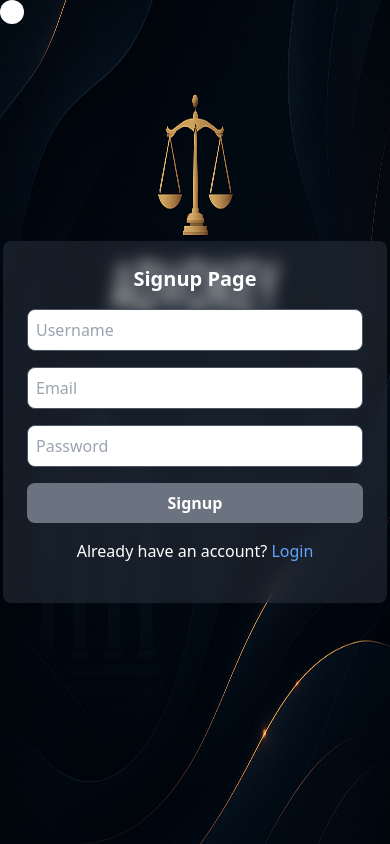
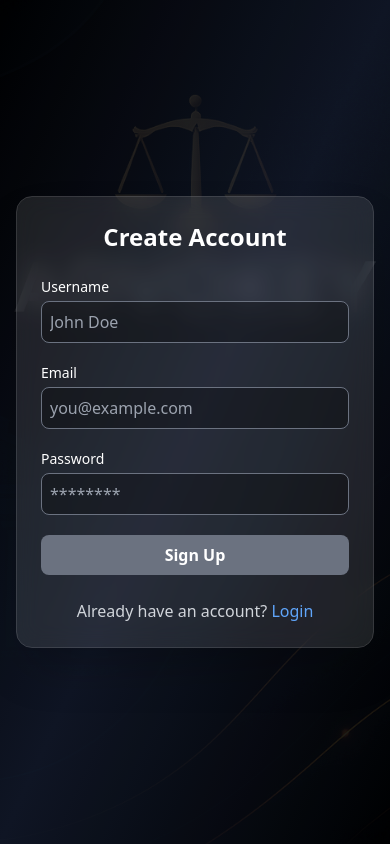
Before and after one commit to Manishkumar76/AdvoKey, a Next.js app: page /signup in a window 390 px wide. Built offline with nearby package versions, Linux system fonts and the light colour scheme.

Commit message:
modify login page and signup page to use the new design

```diff
--- a/package.json
+++ b/package.json
@@ -12,6 +12,7 @@
   },
   "dependencies": {
     "@gsap/react": "^2.1.2",
+    "@material-tailwind/react": "^2.1.10",
     "aos": "^2.3.4",
     "axios": "^1.8.1",
     "bcryptjs": "^3.0.2",
--- a/src/app/login/page.tsx
+++ b/src/app/login/page.tsx
@@ -1,181 +1,152 @@
-'use client'; // This file is client-side only
-import Link from "next/link";
+'use client';
+
 import React, { useState, useEffect } from "react";
 import { useRouter } from 'next/navigation';
 import axios from "axios";
-import { useGSAP } from "@gsap/react";
-import gsap from "gsap";
-import toast, { Toaster } from "react-hot-toast"; // Import Toaster
-import bg from "../assets/images/Bg_image.jpeg";
-import Image from "next/image";
+import toast, { Toaster } from "react-hot-toast";
+import Link from "next/link";
 
 export default function Login() {
     const router = useRouter();
-    const [user, setUser] = useState({
-        email: "",
-        password: ""
-    });
-    const [errors, setErrors] = useState({
-        email: "",
-        password: ""
-    });
+    const [user, setUser] = useState({ email: "", password: "" });
+    const [errors, setErrors] = useState({ email: "", password: "" });
+    const [touched, setTouched] = useState({ email: false, password: false });
     const [buttonDisabled, setButtonDisabled] = useState(true);
-    const [touched, setTouched] = useState({
-        email: false,
-        password: false
-    });
     const [loading, setLoading] = useState(false);
 
     const validate = () => {
-        const newErrors = {
-            email: "",
-            password: "",
-        };
+        const newErrors = { email: "", password: "" };
 
-        // Email validation
         if (!user.email) {
-            newErrors.email = 'Email is required';
+            newErrors.email = "Email is required";
         } else if (!/^[^\s@]+@[^\s@]+\.[^\s@]+$/.test(user.email)) {
-            newErrors.email = 'Invalid email format';
+            newErrors.email = "Invalid email format";
         }
 
-        // Password validation
         if (!user.password) {
-            newErrors.password = 'Password is required';
+            newErrors.password = "Password is required";
         } else {
-            if (user.password.length < 8) {
-                newErrors.password += 'Password must be at least 8 characters. ';
-            }
-            if (!/[A-Z]/.test(user.password)) {
-                newErrors.password += 'Must include at least one uppercase letter. ';
-            }
-            if (!/[a-z]/.test(user.password)) {
-                newErrors.password += 'Must include at least one lowercase letter. ';
-            }
-            if (!/\d/.test(user.password)) {
-                newErrors.password += 'Must include at least one number. ';
-            }
-            if (!/[@$!%*?&]/.test(user.password)) {
-                newErrors.password += 'Must include at least one special character (@$!%*?&). ';
-            }
+            if (user.password.length < 8) newErrors.password += "Min 8 chars. ";
+            if (!/[A-Z]/.test(user.password)) newErrors.password += "One uppercase. ";
+            if (!/[a-z]/.test(user.password)) newErrors.password += "One lowercase. ";
+            if (!/\d/.test(user.password)) newErrors.password += "One number. ";
+            if (!/[@$!%*?&]/.test(user.password)) newErrors.password += "One special char (@$!%*?&). ";
         }
 
         setErrors(newErrors);
-        return Object.values(newErrors).every(error => error === '');
+        return Object.values(newErrors).every((err) => err === "");
     };
 
     useEffect(() => {
-        const isValid = validate();
-        setButtonDisabled(!isValid);
+        setButtonDisabled(!validate());
     }, [user]);
+
+    const handleBlur = (field: keyof typeof touched) => {
+        setTouched({ ...touched, [field]: true });
+        validate();
+    };
 
     const onLogin = async () => {
         try {
             setLoading(true);
             const response = await axios.post("/api/users/login", user);
-            toast.success(response.data.message); // This should work now
-            // console.log("Login successful", response.data);
-
-            router.push("/"); // Redirect to home page after login
+            toast.success(response.data.message || "Login successful", { duration: 4000 });
+            router.push("/");
         } catch (error: any) {
-            toast.error(error.response?.data?.error || "Login failed"); // This should work now
-            // console.error("Login error:", error.message);
-            setButtonDisabled(false);
+            toast.error(error.response?.data?.error || "Login failed", { duration: 4000 });
         } finally {
             setLoading(false);
-            setButtonDisabled(false);
         }
     };
 
-    const handleBlur = (field: any) => {
-        setTouched({ ...touched, [field]: true });
-        validate();
-    };
-
-    // GSAP Cursor Effect
-    const [mousePosition, setMousePosition] = useState({ x: 0, y: 0 });
-
-    useEffect(() => {
-        const mousemove = (e: any) => {
-            setMousePosition({ x: e.clientX, y: e.clientY });
-        };
-        window.addEventListener('mousemove', mousemove);
-        return () => window.removeEventListener('mousemove', mousemove);
-    }, []);
-
-    useGSAP(() => {
-        gsap.to('.cursor', {
-            x: mousePosition.x,
-            y: mousePosition.y,
-            ease: "power2.out",
-            duration: 0.3
-        });
-    }, [mousePosition]);
-
     return (
-        <div className="h-screen bg-gradient-to-br from-gray-800 via-gray-900 to-gray-800">
-            {/* Add the Toaster component */}
+        <div className="relative min-h-screen bg-gradient-to-br from-black via-gray-900 to-black overflow-hidden flex flex-col lg:flex-row items-center justify-center p-4 sm:p-6">
             <Toaster position="top-center" />
 
-            {/* Animated Cursor */}
-            <div className="cursor w-6 h-6 rounded-full bg-white fixed z-50 "></div>
-            <div className={`h-screen flex items-center justify-center relative `}>
-                <img src="/auth_bg.png" alt="" className="h-screen absolute w-full " />
-                {
-   loading && (
-    <div
-      className="fixed inset-0 bg-black bg-opacity-70 flex items-center justify-center z-50"
-      role="dialog"
-      aria-modal="true"
-    >
-      <svg className="animate-spin h-12 w-12 text-blue-400" xmlns="http://www.w3.org/2000/svg" fill="none" viewBox="0 0 24 24">
+            {/* Loading Spinner */}
+            {loading && (
+                <div className="fixed inset-0 bg-black bg-opacity-70 flex items-center justify-center z-50">
+                    <svg className="animate-spin h-12 w-12 text-blue-400" fill="none" viewBox="0 0 24 24">
                         <circle className="opacity-25" cx="12" cy="12" r="10" stroke="currentColor" strokeWidth="4" />
                         <path className="opacity-75" fill="currentColor" d="M4 12a8 8 0 018-8v8z" />
                     </svg>
                 </div>
             )}
 
+            {/* Background Blur */}
+            <div className="absolute inset-0">
+                <img src="/auth_bg.png" alt="Background" className="w-full h-full object-cover opacity-10" />
+            </div>
 
-                <div className="flex flex-col items-center w-96 p-6 rounded-lg shadow-lg bg-gray-600 text-white shadow-blue-600 bg-opacity-10 backdrop-blur">
-                    <h1 className="text-xl font-bold mb-4">Login</h1>
+            <div className="z-10 flex flex-col lg:flex-row items-stretch w-full max-w-6xl rounded-2xl overflow-hidden border border-white/20 shadow-2xl backdrop-blur-md">
+                {/* Login Form */}
+                <div className="w-full lg:w-1/2 bg-white/10 text-white p-6 sm:p-8 flex flex-col justify-center">
 
+                    <h1 className="text-2xl font-semibold mb-6 text-center">Welcome Back</h1>
+
+                    <form className="space-y-5">
+                        {/* Email */}
+                        <div>
+                            <label htmlFor="email" className="block text-sm font-medium mb-1">Email</label>
                             <input
-                        className="w-full p-2 border border-gray-600 rounded-lg mb-4 bg-gray-700 focus:outline-none focus:border-blue-400"
                                 id="email"
-                        type="text"
-                        placeholder="Email"
+                                type="email"
+                                placeholder="you@example.com"
                                 value={user.email}
                                 onChange={(e) => setUser({ ...user, email: e.target.value })}
-                        onBlur={() => handleBlur('email')}
+                                onBlur={() => handleBlur("email")}
+                                disabled={loading}
+                                className="w-full p-2 rounded-lg border border-gray-500 bg-black bg-opacity-30 text-white placeholder-gray-400 focus:outline-none focus:border-blue-400"
                             />
                             {touched.email && errors.email && (
-                        <div className="text-red-500 text-sm mb-2">{errors.email}</div>
+                                <p className="text-red-500 text-sm mt-1">{errors.email}</p>
                             )}
+                        </div>
 
+                        {/* Password */}
+                        <div>
+                            <label htmlFor="password" className="block text-sm font-medium mb-1">Password</label>
                             <input
-                        className="w-full p-2 border border-gray-600 rounded-lg mb-4 bg-gray-700 focus:outline-none focus:border-blue-400"
                                 id="password"
                                 type="password"
-                        placeholder="Password"
+                                placeholder="********"
                                 value={user.password}
                                 onChange={(e) => setUser({ ...user, password: e.target.value })}
-                        onBlur={() => handleBlur('password')}
+                                onBlur={() => handleBlur("password")}
+                                disabled={loading}
+                                className="w-full p-2 rounded-lg border border-gray-500 bg-black bg-opacity-30 text-white placeholder-gray-400 focus:outline-none focus:border-blue-400"
                             />
                             {touched.password && errors.password && (
-                        <div className="text-red-500 text-sm mb-2">{errors.password}</div>
+                                <p className="text-red-500 text-sm mt-1">{errors.password}</p>
                             )}
+                        </div>
 
+                        {/* Login Button */}
                         <button
-                        disabled={buttonDisabled}
-                        className="w-full p-2 bg-blue-500 text-white font-semibold rounded-lg hover:bg-blue-600 transition duration-200 disabled:bg-gray-500 disabled:cursor-not-allowed"
+                            type="button"
                             onClick={onLogin}
+                            disabled={buttonDisabled || loading}
+                            className="w-full bg-blue-600 hover:bg-blue-700 transition duration-200 p-2 rounded-lg text-white font-semibold disabled:bg-gray-500 disabled:cursor-not-allowed"
                         >
-                        Login
+                            {loading ? "Logging in..." : "Login"}
                         </button>
-                    <div className="my-2 py-2">
-                        <span>Don't have an account? </span>
-                        <Link className="text-blue-400 mt-4 hover:underline" href="/signup">Sign Up</Link>
+                    </form>
+
+                    {/* Link to Signup */}
+                    <div className="mt-6 text-center">
+                        <span className="text-gray-300">Don't have an account?</span>{" "}
+                        <Link href="/signup" className="text-blue-400 hover:underline">Sign Up</Link>
                     </div>
+
+                </div>
+
+                {/* Right Side Image */}
+                <div className=" hidden lg:flex w-full lg:w-1/2 bg-black bg-opacity-20 flex items-center justify-center">
+                    <img
+                        src="https://img.freepik.com/premium-vector/lawyer-s-office-with-desk-bookshelf-vector-design_1045156-7143.jpg"
+                        alt="Login Illustration"
+                        className=" max-h-[90vh] object-cover shadow-2xl"
+                    />
                 </div>
             </div>
         </div>
--- a/src/app/signup/page.tsx
+++ b/src/app/signup/page.tsx
@@ -3,38 +3,19 @@ import Link from "next/link";
 import React, { useState, useEffect } from "react";
 import { useRouter } from 'next/navigation';
 import axios from "axios";
-import toast from "react-hot-toast";
-import { Toaster } from "react-hot-toast";
-import Skeleton from "react-loading-skeleton";
+import toast, { Toaster } from "react-hot-toast";
 
 export default function Signup() {
   const router = useRouter();
-  const [user, setUser] = useState({
-    email: "",
-    password: "",
-    username: ""
-  });
-  const [errors, setErrors] = useState({
-    username: "",
-    email: "",
-    password: ""
-  });
+  const [user, setUser] = useState({ email: "", password: "", username: "" });
+  const [errors, setErrors] = useState({ username: "", email: "", password: "" });
   const [buttonDisabled, setButtonDisabled] = useState(true);
-  const [touched, setTouched] = useState({
-    username: false,
-    email: false,
-    password: false
-  });
+  const [touched, setTouched] = useState({ username: false, email: false, password: false });
   const [loading, setLoading] = useState(false);
 
   const validate = () => {
-    const newErrors = {
-      username: "",
-      email: "",
-      password: "",
-    };
+    const newErrors = { username: "", email: "", password: "" };
 
-    // Username validation
     if (!user.username) {
       newErrors.username = 'Username is required';
     } else if (!/^[a-zA-Z\s]+$/.test(user.username)) {
@@ -43,142 +24,152 @@ export default function Signup() {
       newErrors.username = 'Username must be at least 4 characters';
     }
 
-    // Email validation
     if (!user.email) {
       newErrors.email = 'Email is required';
     } else if (!/^[^\s@]+@[^\s@]+\.[^\s@]+$/.test(user.email)) {
       newErrors.email = 'Invalid email format';
     }
 
-    // Password validation
     if (!user.password) {
       newErrors.password = 'Password is required';
     } else {
-      if (user.password.length < 8) {
-        newErrors.password += 'Password must be at least 8 characters. ';
-      }
-      if (!/[A-Z]/.test(user.password)) {
-        newErrors.password += 'Must include at least one uppercase letter. ';
-      }
-      if (!/[a-z]/.test(user.password)) {
-        newErrors.password += 'Must include at least one lowercase letter. ';
-      }
-      if (!/\d/.test(user.password)) {
-        newErrors.password += 'Must include at least one number. ';
-      }
-      if (!/[@$!%*?&]/.test(user.password)) {
-        newErrors.password += 'Must include at least one special character (@$!%*?&). ';
-      }
+      if (user.password.length < 8) newErrors.password += 'Min 8 characters. ';
+      if (!/[A-Z]/.test(user.password)) newErrors.password += 'One uppercase. ';
+      if (!/[a-z]/.test(user.password)) newErrors.password += 'One lowercase. ';
+      if (!/\d/.test(user.password)) newErrors.password += 'One number. ';
+      if (!/[@$!%*?&]/.test(user.password)) newErrors.password += 'One special char (@$!%*?&). ';
     }
 
     setErrors(newErrors);
     return Object.values(newErrors).every(error => error === '');
   };
 
-
-
   useEffect(() => {
-    const isValid = validate();
-    setButtonDisabled(!isValid);
+    setButtonDisabled(!validate());
   }, [user]);
 
   const onSignup = async () => {
     try {
       setLoading(true);
       const response = await axios.post("/api/users/signup", user);
-      toast.success("Signup successful", { duration: 5000 });
-      console.log("Signup successful", response.data);
-
-      router.push("/login"); // Redirect to login page after signup
+      toast.success("Signup successful", { duration: 4000 });
+      router.push("/login");
     } catch (error: any) {
-      toast.error(error.response?.data?.error, { duration: 5000 });
+      toast.error(error.response?.data?.error || "Signup failed", { duration: 4000 });
     } finally {
       setLoading(false);
-      setButtonDisabled(true);
     }
   };
 
-  const handleBlur = (field: any) => {
+  const handleBlur = (field: keyof typeof touched) => {
     setTouched({ ...touched, [field]: true });
     validate();
   };
 
   return (
-    <div className="relative min-h-screen">
+    <div className="relative min-h-screen bg-gradient-to-br from-black via-gray-900 to-black flex items-center justify-center p-4 sm:p-6">
       <Toaster position="top-center" />
-      {/* Skeleton loader background */}
-      <div className="cursor w-6 h-6 rounded-full bg-white fixed z-50 pointer-events-none"></div>
-      <div className="h-screen bg-gray-900 flex items-center justify-center relative">
-      <img src="/auth_bg.png" alt="" className="h-screen absolute w-full " />
+
       {loading && (
-                <div
-                  className="fixed inset-0 bg-black bg-opacity-70 flex items-center justify-center z-50"
-                  role="dialog"
-                  aria-modal="true"
-                >
-                  <svg className="animate-spin h-12 w-12 text-blue-400" xmlns="http://www.w3.org/2000/svg" fill="none" viewBox="0 0 24 24">
+        <div className="fixed inset-0 bg-black bg-opacity-70 flex items-center justify-center z-50">
+          <svg className="animate-spin h-12 w-12 text-blue-400" fill="none" viewBox="0 0 24 24">
             <circle className="opacity-25" cx="12" cy="12" r="10" stroke="currentColor" strokeWidth="4" />
             <path className="opacity-75" fill="currentColor" d="M4 12a8 8 0 018-8v8z" />
           </svg>
         </div>
       )}
-        <div className="flex flex-col items-center w-96 p-6 rounded-lg bg-gray-600 text-white bg-opacity-30 backdrop-blur">
-          <h1 className="text-xl font-bold mb-4">Signup Page</h1>
 
+      {/* Background Overlay */}
+      <div className="absolute inset-0 z-0">
+        <img src="/auth_bg.png" alt="Background" className="w-full h-full object-cover opacity-10" />
+      </div>
+
+      {/* Auth Container */}
+      <div className="z-10 flex flex-col lg:flex-row items-stretch w-full max-w-6xl rounded-2xl overflow-hidden border border-white/20 shadow-2xl backdrop-blur-md">
+        {/* Form Section */}
+        <div className="w-full lg:w-1/2 bg-white/10 text-white p-6 sm:p-8 flex flex-col justify-center">
+          <h1 className="text-2xl sm:text-3xl font-semibold mb-6 text-center">Create Account</h1>
+
+          <form className="space-y-5">
+            {/* Username */}
+            <div>
+              <label htmlFor="username" className="block text-sm font-medium mb-1">Username</label>
               <input
-            className="w-full p-2 border border-gray-600 rounded-lg mb-4 text-black focus:outline-none focus:border-blue-400"
                 id="username"
                 type="text"
-            placeholder="Username"
+                placeholder="John Doe"
                 value={user.username}
                 onChange={(e) => setUser({ ...user, username: e.target.value })}
                 onBlur={() => handleBlur('username')}
-            disabled={loading} // Disable input while loading
+                disabled={loading}
+                className="w-full p-2 rounded-lg border border-gray-500 bg-black bg-opacity-30 text-white placeholder-gray-400 focus:outline-none focus:border-blue-400"
               />
               {touched.username && errors.username && (
-            <div className="text-red-500 text-sm mb-2">{errors.username}</div>
+                <p className="text-red-500 text-sm mt-1">{errors.username}</p>
               )}
+            </div>
 
+            {/* Email */}
+            <div>
+              <label htmlFor="email" className="block text-sm font-medium mb-1">Email</label>
               <input
-            className="w-full p-2 border border-gray-600 rounded-lg mb-4 text-black focus:outline-none focus:border-blue-400"
                 id="email"
                 type="email"
-            placeholder="Email"
+                placeholder="you@example.com"
                 value={user.email}
                 onChange={(e) => setUser({ ...user, email: e.target.value })}
                 onBlur={() => handleBlur('email')}
-            disabled={loading} // Disable input while loading
+                disabled={loading}
+                className="w-full p-2 rounded-lg border border-gray-500 bg-black bg-opacity-30 text-white placeholder-gray-400 focus:outline-none focus:border-blue-400"
               />
               {touched.email && errors.email && (
-            <div className="text-red-500 text-sm mb-2">{errors.email}</div>
+                <p className="text-red-500 text-sm mt-1">{errors.email}</p>
               )}
+            </div>
 
+            {/* Password */}
+            <div>
+              <label htmlFor="password" className="block text-sm font-medium mb-1">Password</label>
               <input
-            className="w-full p-2 border border-gray-600 rounded-lg mb-4 text-black focus:outline-none focus:border-blue-400"
                 id="password"
                 type="password"
-            placeholder="Password"
+                placeholder="********"
                 value={user.password}
                 onChange={(e) => setUser({ ...user, password: e.target.value })}
                 onBlur={() => handleBlur('password')}
-            disabled={loading} // Disable input while loading
+                disabled={loading}
+                className="w-full p-2 rounded-lg border border-gray-500 bg-black bg-opacity-30 text-white placeholder-gray-400 focus:outline-none focus:border-blue-400"
               />
               {touched.password && errors.password && (
-            <div className="text-red-500 text-sm mb-2">{errors.password}</div>
+                <p className="text-red-500 text-sm mt-1">{errors.password}</p>
               )}
+            </div>
 
+            {/* Sign Up Button */}
             <button
-            disabled={buttonDisabled || loading} // Disable button while loading
-            className="w-full p-2 bg-blue-500 text-white font-semibold rounded-lg hover:bg-blue-600 transition duration-200 disabled:bg-gray-500 disabled:cursor-not-allowed"
+              type="button"
               onClick={onSignup}
+              disabled={buttonDisabled || loading}
+              className="w-full bg-blue-600 hover:bg-blue-700 transition duration-200 p-2 rounded-lg text-white font-semibold disabled:bg-gray-500 disabled:cursor-not-allowed"
             >
-            Signup
+              {loading ? "Signing Up..." : "Sign Up"}
             </button>
+          </form>
 
-          <div className="my-2 py-2">
-            <span>Already have an account? </span>
-            <Link className="text-blue-400 mt-4 hover:underline" href="/login">Login</Link>
+          {/* Login Link */}
+          <div className="mt-6 text-center">
+            <span className="text-gray-300">Already have an account?</span>{" "}
+            <Link href="/login" className="text-blue-400 hover:underline">Login</Link>
           </div>
+        </div>
+
+        {/* Image Section - hidden on small screens */}
+        <div className="hidden lg:flex lg:w-1/2 bg-black bg-opacity-20 items-center justify-center">
+          <img
+            src="https://img.freepik.com/premium-vector/lawyer-s-office-with-desk-bookshelf-vector-design_1045156-7143.jpg"
+            alt="Signup Illustration"
+            className="max-h-[90vh] object-cover shadow-2xl"
+          />
         </div>
       </div>
     </div>
--- a/src/seed/seedUsers.js
+++ b/src/seed/seedUsers.js
@@ -13,6 +13,7 @@ async function seedUserss() {
     const roles = ['Client', 'Lawyer', 'Admin'];
     const names = ['Alice', 'Bob', 'Charlie', 'David', 'Eva', 'Frank', 'Grace', 'Helen', 'Ian', 'Jane'];
     const users = [];
+    const profileImages= ['https://cdn.britannica.com/21/218221-050-A433E4F0/American-actress-Jennifer-Garner-2018.jpg','https://ca-times.brightspotcdn.com/dims4/default/c2fa21a/2147483647/strip/true/crop/2301x3000+0+0/resize/1200x1565!/quality/80/?url=https:%2F%2Fcalifornia-times-brightspot.s3.amazonaws.com%2Fa0%2Fde%2F57fb935c45628d2a016eb493947b%2F5th-annual-instyle-awards-91097.jpg','https://www.slashfilm.com/img/gallery/john-wick-3-was-written-around-keanu-reeves-cool-scene-wishlist/l-intro-1677623749.jpg','https://ntvb.tmsimg.com/assets/assets/614815_v9_bb.jpg','https://static0.colliderimages.com/wordpress/wp-content/uploads/2015/04/stan-lee-image-safe.jpg','https://actorsareidiots.com/wp-content/uploads/2020/06/CillianMurphy.jpg','https://fr.web.img6.acsta.net/pictures/19/03/20/21/39/2037843.jpg','https://www.nme.com/wp-content/uploads/2019/06/Webp.net-resizeimage-5-7.jpg','https://i0.wp.com/nickmonroe.blog/wp-content/uploads/2017/11/Amber-Anderson.png?ssl=1','https://tse3.mm.bing.net/th/id/OIP.FJl_yoWfgD6CBA39x39k-QAAAA?rs=1&pid=ImgDetMain',]
 
     for (let i = 1; i <= 50; i++) {
       const role = roles[Math.floor(Math.random() * roles.length)];
@@ -26,6 +27,7 @@ async function seedUserss() {
         username: `${name.toLowerCase()}${i}`,
         email: `${name.toLowerCase()}${i}@example.com`,
         password: hashedPassword,
+        profile_image_url: profileImages[Math.floor(Math.random() * profileImages.length)],
         role,
         isAdmin: role === 'Admin',  // Set true only if role is Admin
         createdAt: new Date(Date.now() - Math.floor(Math.random() * 1e10)),
```
Also changed, not shown: 1 other file (tests, documents, lock files or other folders). Lines whose indentation alone changed are shown as unchanged.
